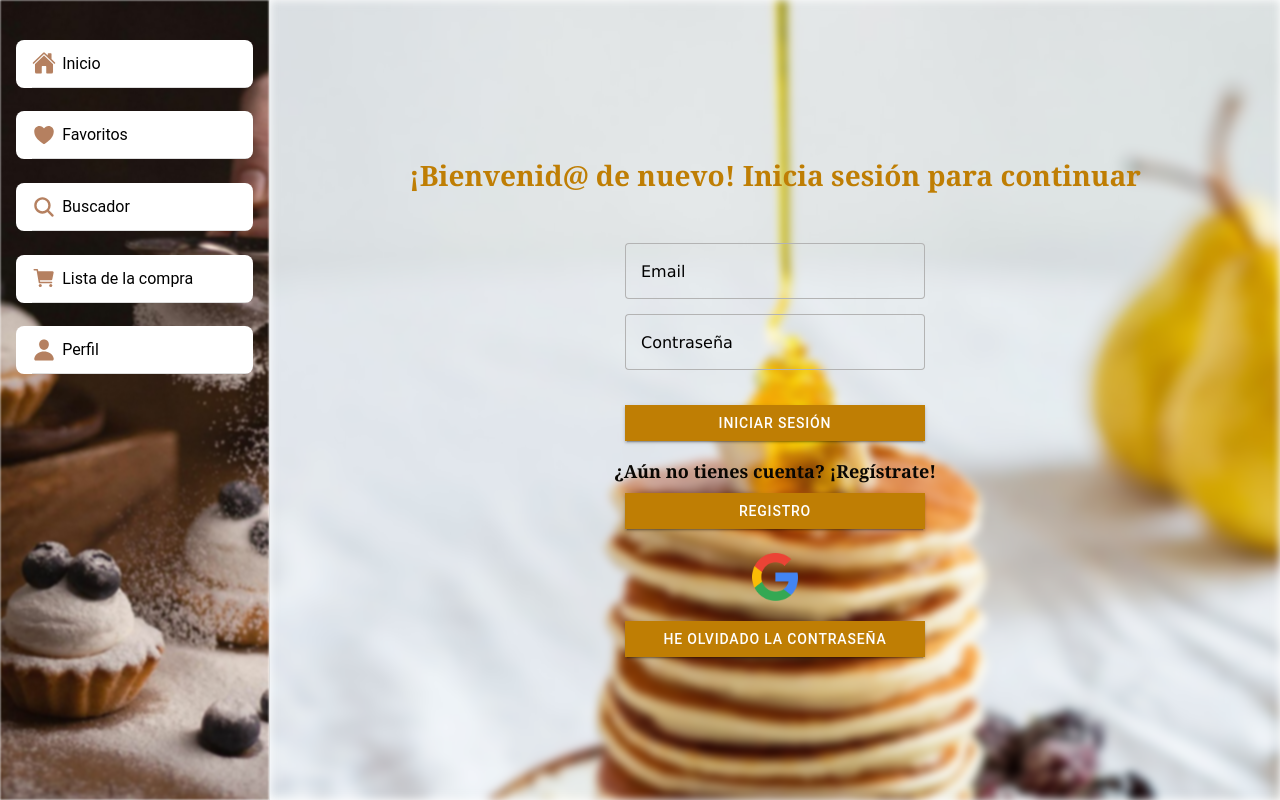
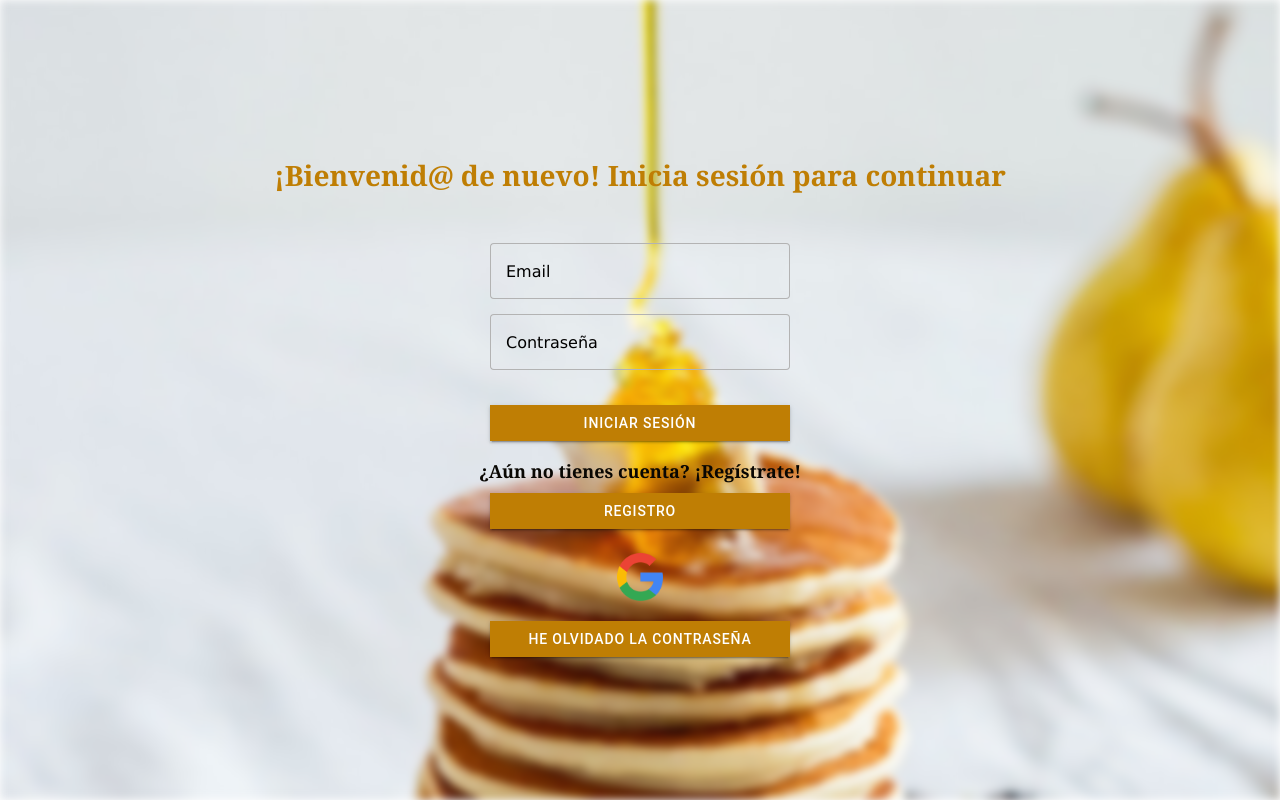
Before and after one commit to IsaRGavilan/LaCocinaDeCarmen, a React (Vite) app: page / in a window 1280 px wide. Built offline with nearby package versions, Linux system fonts and the light colour scheme.

Commit message:
Arreglado que el menú se mostrara en versión web sin iniciar seesión

```diff
--- a/src/App.css
+++ b/src/App.css
@@ -1,4 +1,4 @@
-ion-menu{
+ion-menu {
   width: auto;
 }
 
--- a/src/App.tsx
+++ b/src/App.tsx
@@ -9,7 +9,7 @@ import Buscador from './pages/Buscador';
 import Lista from './pages/Lista';
 import Inicio from './pages/Inicio';
 import ProtectedRoute from './components/ProtectedRoute/ProtectedRoute';
-import { useState } from 'react';
+import { useEffect, useState } from 'react';
 import { home, heart, search, cart, person } from 'ionicons/icons';
 
 /* Core CSS required for Ionic components to work properly */
@@ -35,38 +35,51 @@ import './App.css';
 setupIonicReact();
 
 const App: React.FC = () => {
+
   const [isAuthenticated, setIsAuthenticated] = useState(false);
 
   return (
     <IonApp>
       <IonReactRouter>
         <IonSplitPane contentId="main">
-          <IonMenu contentId="main">
+        {isAuthenticated && (
+          <IonMenu contentId="main" menuId="sidebar-menu" side="start" className="web-menu">
             <IonContent>
               <IonList className='menu-list'>
+              <IonMenuToggle defaultChecked={true}>
                   <IonItem className='menu-item' routerLink="/inicio" routerDirection="none">
                     <IonIcon icon={home} className='menu-icon'/>
                     <IonLabel className='menu-label'>Inicio</IonLabel>
                   </IonItem>
+                  </IonMenuToggle>
+                  <IonMenuToggle defaultChecked={true}>
                   <IonItem className='menu-item' routerLink="/favoritos" routerDirection="none">
                     <IonIcon icon={heart} className='menu-icon'/>
                     <IonLabel className='menu-label'>Favoritos</IonLabel>
                   </IonItem>
+                  </IonMenuToggle>
+                  <IonMenuToggle defaultChecked={true}>
                   <IonItem className='menu-item' routerLink="/buscador" routerDirection="none">
                     <IonIcon icon={search} className='menu-icon'/>
                     <IonLabel className='menu-label'>Buscador</IonLabel>
                   </IonItem>
+                  </IonMenuToggle>
+                  <IonMenuToggle defaultChecked={true}>
                   <IonItem className='menu-item' routerLink="/lista" routerDirection="none">
                     <IonIcon icon={cart} className='menu-icon'/>
                     <IonLabel className='menu-label'>Lista de la compra</IonLabel>
                   </IonItem>
+                  </IonMenuToggle>
+                  <IonMenuToggle defaultChecked={true}>
                   <IonItem className='menu-item' routerLink="/perfil" routerDirection="none">
                     <IonIcon icon={person} className='menu-icon'/>
                     <IonLabel className='menu-label'>Perfil</IonLabel>
                   </IonItem>
+                  </IonMenuToggle>
               </IonList>
             </IonContent>
           </IonMenu>
+          )}
           <IonRouterOutlet id="main">
             <Route path="/inicioSesion">
               <InicioSesion setIsAuthenticated={setIsAuthenticated} />
```
Also changed, not shown: 1 other file (tests, documents, lock files or other folders). Lines whose indentation alone changed are shown as unchanged.
